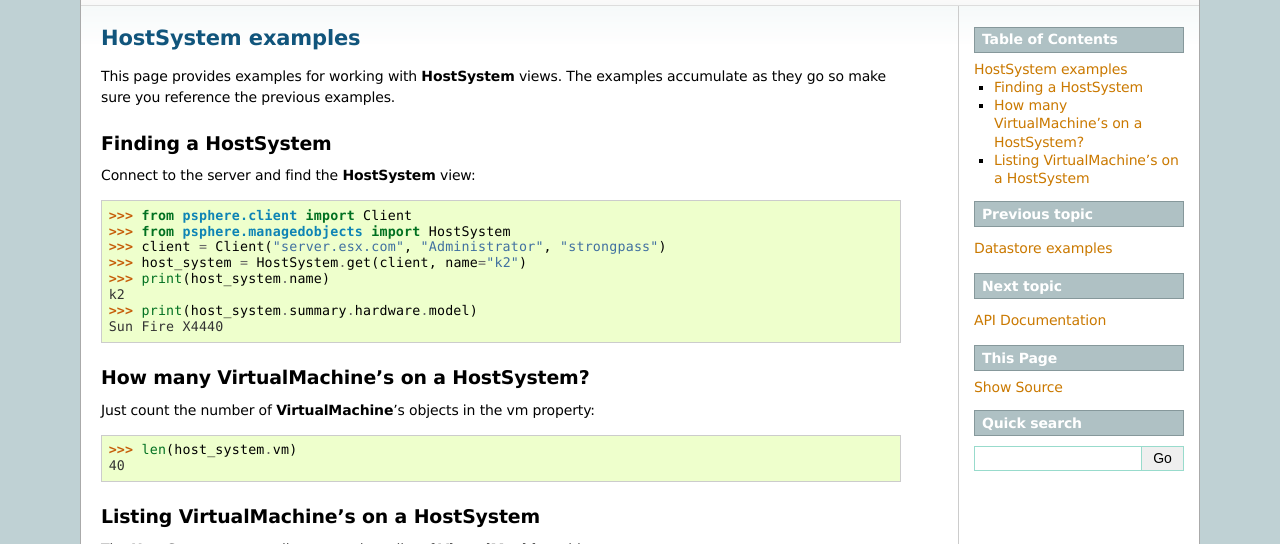
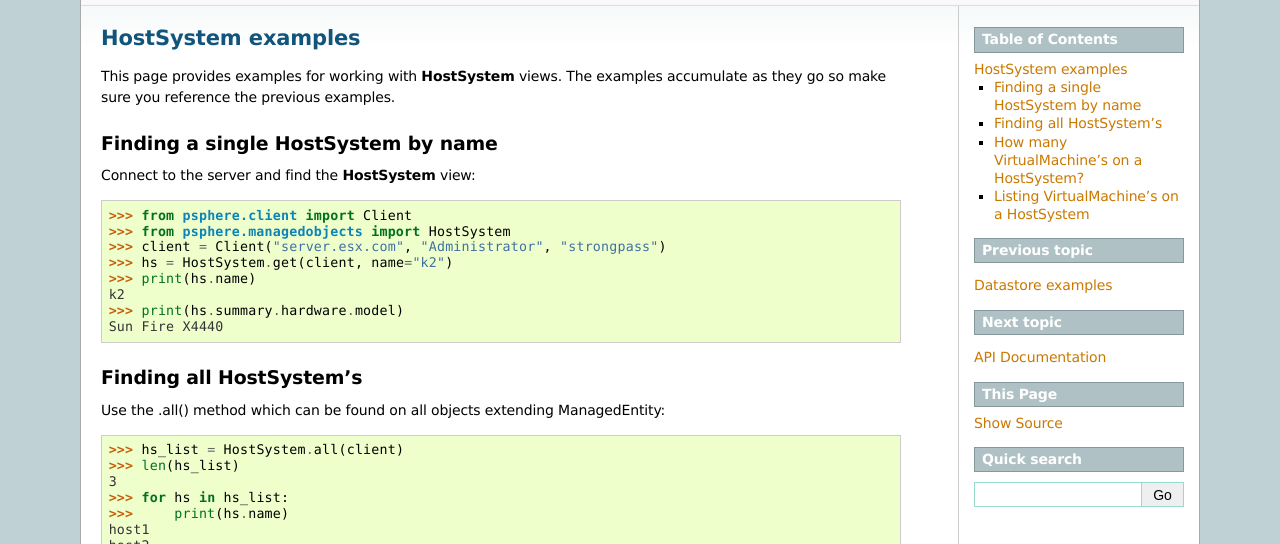
Before and after one commit to psphere-project/psphere, a Sphinx documentation site: the page built from doc/hostsystem.rst, in a window 1280 px wide and 900 px high, cut to the strip 356-900 px from the top of the window. Built offline with Sphinx 7.4.7, drawn with Linux system fonts in a browser that asks for light colours.

Commit message:
Documentation updates

```diff
--- a/doc/hostsystem.rst
+++ b/doc/hostsystem.rst
@@ -4,8 +4,8 @@ HostSystem examples
 This page provides examples for working with **HostSystem** views. The
 examples accumulate as they go so make sure you reference the previous examples.
 
-Finding a HostSystem
---------------------
+Finding a single HostSystem by name
+-----------------------------------
 
 Connect to the server and find the **HostSystem** view::
 
@@ -13,11 +13,27 @@ Connect to the server and find the **HostSystem** view::
     >>> from psphere.client import Client
     >>> from psphere.managedobjects import HostSystem
     >>> client = Client("server.esx.com", "Administrator", "strongpass")
-    >>> host_system = HostSystem.get(client, name="k2")
-    >>> print(host_system.name)
+    >>> hs = HostSystem.get(client, name="k2")
+    >>> print(hs.name)
     k2
-    >>> print(host_system.summary.hardware.model)
+    >>> print(hs.summary.hardware.model)
     Sun Fire X4440
+
+
+Finding all HostSystem's
+------------------------
+
+Use the .all() method which can be found on all objects extending
+ManagedEntity::
+
+    >>> hs_list = HostSystem.all(client)
+    >>> len(hs_list)
+    3
+    >>> for hs in hs_list:
+    >>>     print(hs.name)
+    host1
+    host2
+    host3
 
 
 How many VirtualMachine's on a HostSystem?
```
